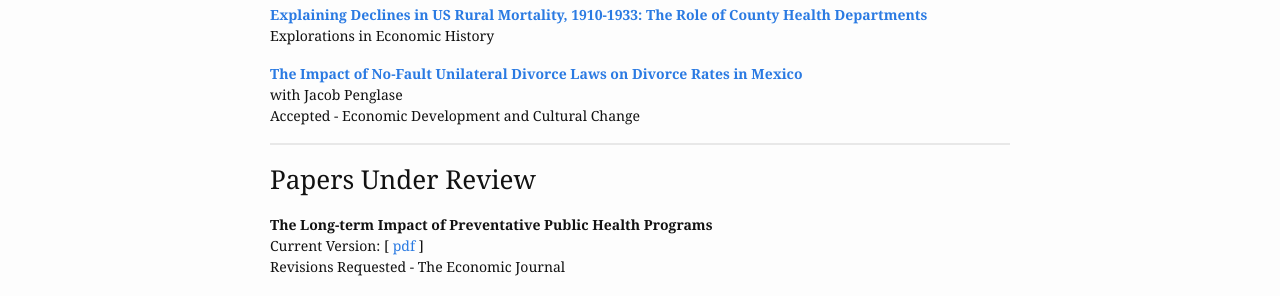
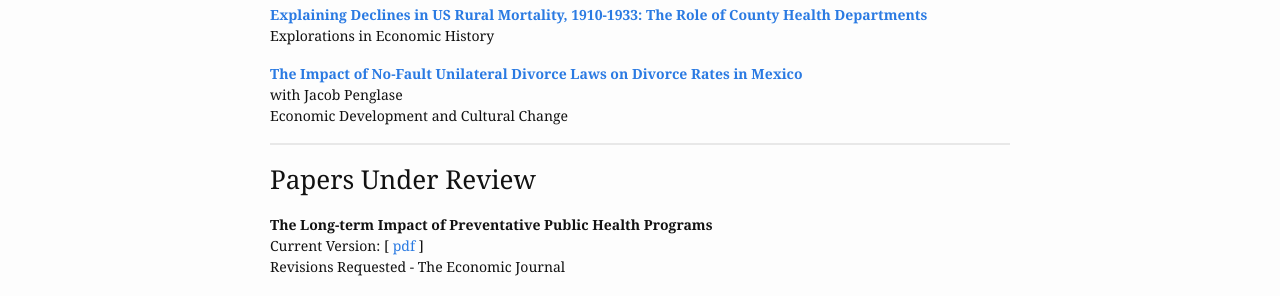
Before and after one commit to germsvel/lhv, a Jekyll site: the page built from research.html, in a window 1280 px wide. Shown: the part 138-434 px from the top of the page. Built offline with Jekyll 4.4.1, drawn with Linux system fonts in a browser that asks for light colours.

Commit message:
Publish "Impact of No-fault divorce" paper
Set status as published and put correct journal_url.

```diff
--- a/_research_papers/impact_no_fault_unilateral_divorce_laws_on_divorce_rates.html
+++ b/_research_papers/impact_no_fault_unilateral_divorce_laws_on_divorce_rates.html
@@ -6,7 +6,7 @@
   - type: pdf
     link: hoehnvelasco_penglase_mexican_divorce.pdf
 coauthors: Jacob Penglase
-status: Accepted
-journal: Accepted - Economic Development and Cultural Change
-journal_url: "http://www.laurenhoehnvelasco.com/assets/research/hoehnvelasco_penglase_mexican_divorce.pdf"
+status: Published
+journal: Economic Development and Cultural Change
+journal_url: "https://www.journals.uchicago.edu/doi/pdfplus/10.1086/706826"
 ---
```
